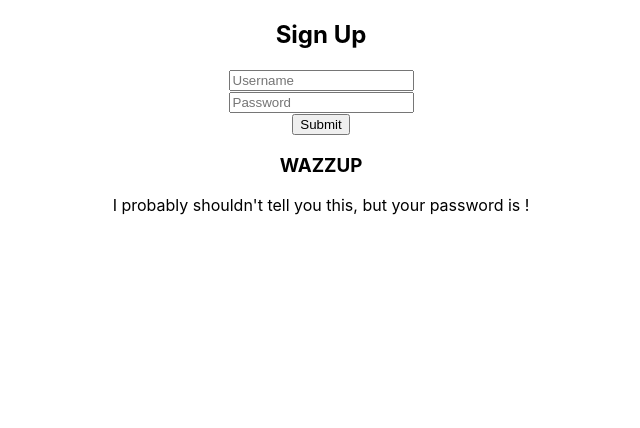
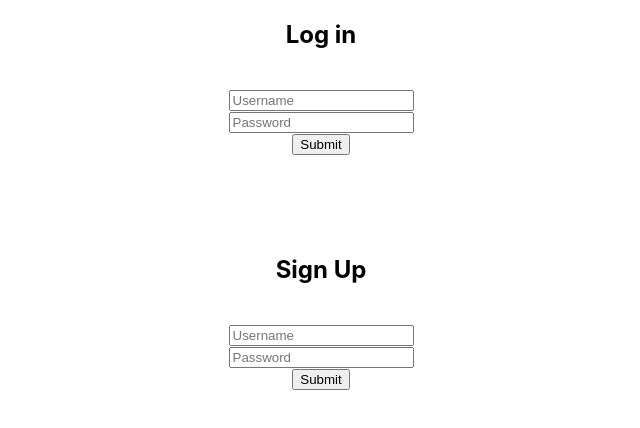
Before and after one commit to ZacharyKathe/Kinetic, a React (Create React App) app: page / in a window 1280 px wide. Shown: the top 428 px of the page, without its empty margins (319-959 px from the left). Built offline with nearby package versions, Linux system fonts and the light colour scheme.

Commit message:
updating with style

```diff
--- a/package.json
+++ b/package.json
@@ -8,6 +8,7 @@
     "@testing-library/user-event": "^12.8.3",
     "react": "^17.0.2",
     "react-dom": "^17.0.2",
+    "react-reveal": "^1.2.2",
     "react-scripts": "4.0.3",
     "web-vitals": "^1.1.2"
   },
--- a/src/pages/Signup/index.js
+++ b/src/pages/Signup/index.js
@@ -2,6 +2,9 @@ import React, {useState} from "react";
 import Container from "../../components/Container";
 import Col from "../../components/Col";
 import Row from "../../components/Row";
+import Bounce from 'react-reveal/Bounce'
+import Zoom from 'react-reveal/Zoom'
+import LightSpeed from 'react-reveal/LightSpeed'
 
 const Signup = () => {
   const [username,setusername] = useState("")
@@ -19,9 +22,9 @@ const Signup = () => {
 
   return (
     <div>
-      <div className="mt-4">
-        <h2>Sign Up</h2>
-      </div>
+       <LightSpeed><h2>Log in</h2></LightSpeed>
+       <br/>
+      <Zoom>
       <form onSubmit={handleSubmit}>
         <Container className="mt-3 px-5">
           <Row className="form-group">
@@ -39,11 +42,39 @@ const Signup = () => {
             Submit
           </button>
         </Container>
-        <Container className="mt-4">
-          <h3>WAZZUP {username} </h3>
-          <p>I probably shouldn't tell you this, but your password is {password}!</p>
+      </form>
+      </Zoom>
+      <br/>
+      <br/>
+      <br/>
+      <br/>
+
+        <div className="mt-4">
+        <LightSpeed> <h2>Sign Up</h2></LightSpeed>
+      </div>
+
+      <br/>
+      <Zoom>
+      <form onSubmit={handleSubmit}>
+        <Container className="mt-3 px-5">
+          <Row className="form-group">
+            <Col size="12">
+              <input className="form-control" type="text" placeholder="Username" name="username" value={username} onChange={event=>setusername(event.target.value)} />
+            </Col>
+          </Row>
+          <Row className="form-group">
+            <Col size="12">
+              <input className="form-control"  type="password"  placeholder="Password"  name="password" value={password} onChange={event=>setpassword(event.target.value)}
+              />
+            </Col>
+          </Row>
+          <button className="btn btn-success" type="submit">
+            Submit
+          </button>
         </Container>
       </form>
+      </Zoom>
+
     </div>
   );
 };
```
Also changed, not shown: 1 other file (tests, documents, lock files or other folders).
